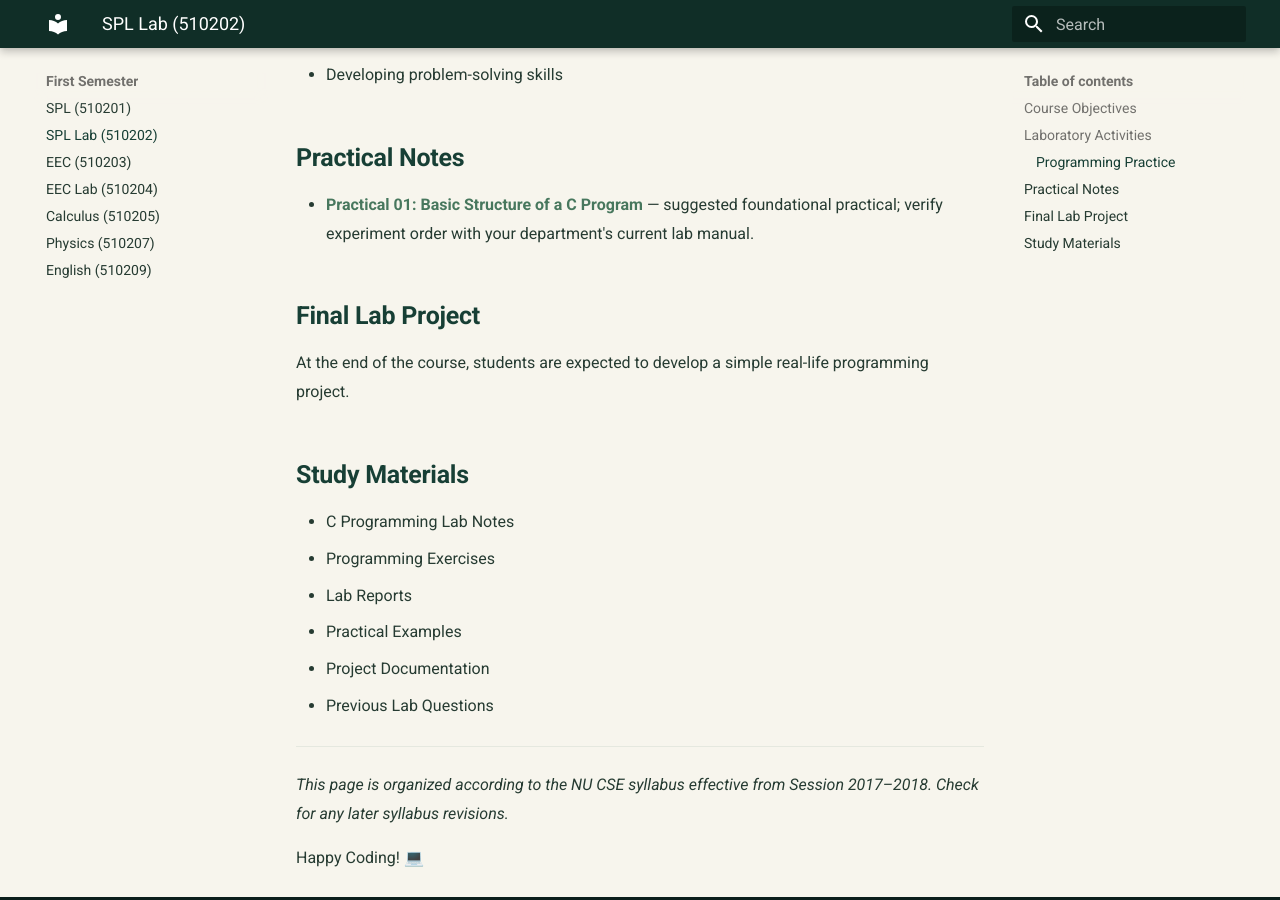
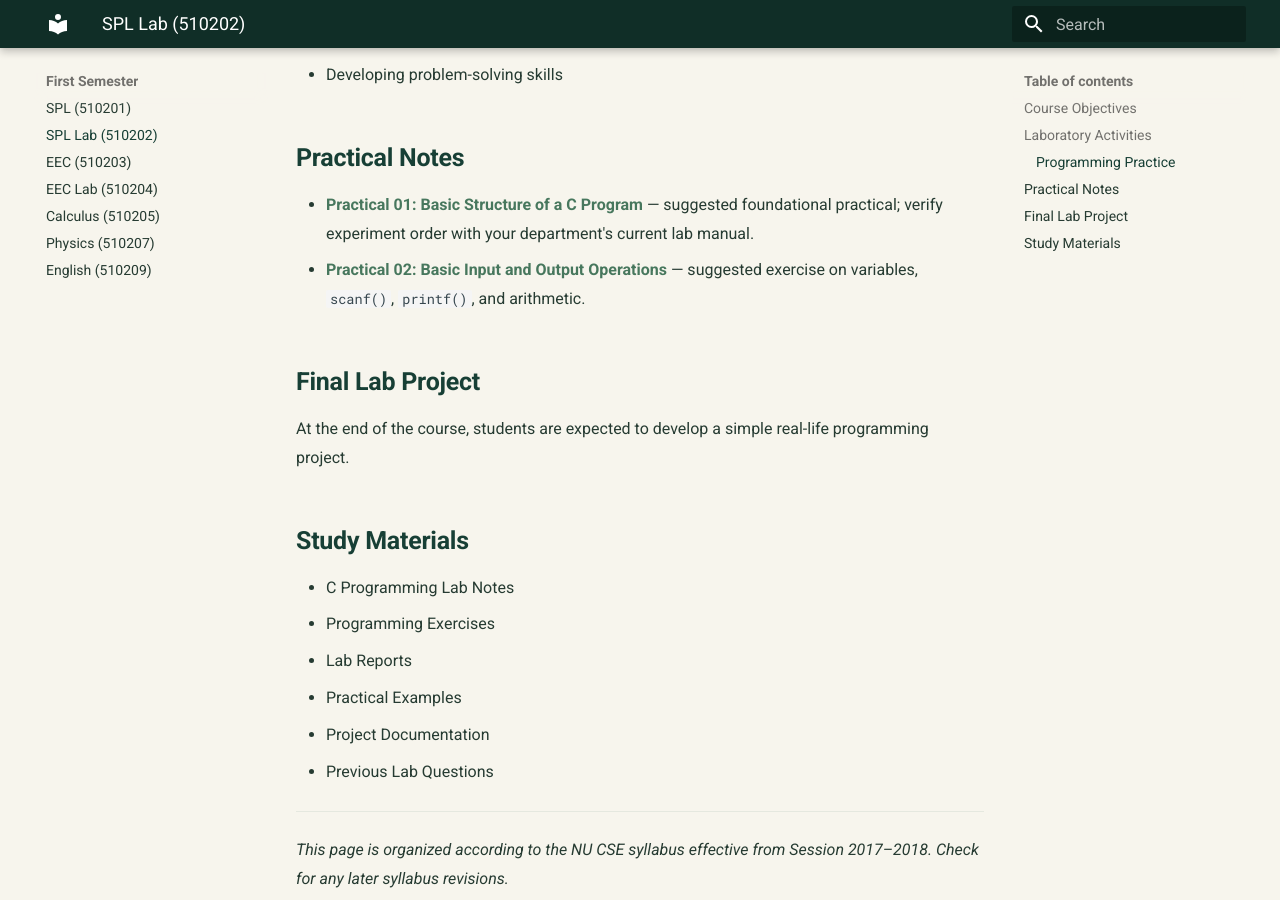
Before and after one commit to taimiyatahsin0-png/nu-cse-notes-store, an MkDocs documentation site: the page built from docs/subjects/spl-lab/index.md, in a window 1280 px wide and 900 px high, scrolled down 1069 px. Built offline with MkDocs 1.6.1 and Material for MkDocs 9.7.7, drawn with Linux system fonts in a browser that asks for light colours.

Commit message:
Link SPL Lab practical 02

```diff
--- a/docs/subjects/spl-lab/index.md
+++ b/docs/subjects/spl-lab/index.md
@@ -34,6 +34,7 @@ Students will regularly solve programming problems to improve their practical pr
 ## Practical Notes
 
 - [Practical 01: Basic Structure of a C Program](01-basic-structure-of-c-program.md) — suggested foundational practical; verify experiment order with your department's current lab manual.
+- [Practical 02: Basic Input and Output Operations](02-basic-input-output-and-addition.md) — suggested exercise on variables, `scanf()`, `printf()`, and arithmetic.
 
 ## Final Lab Project
 
```
